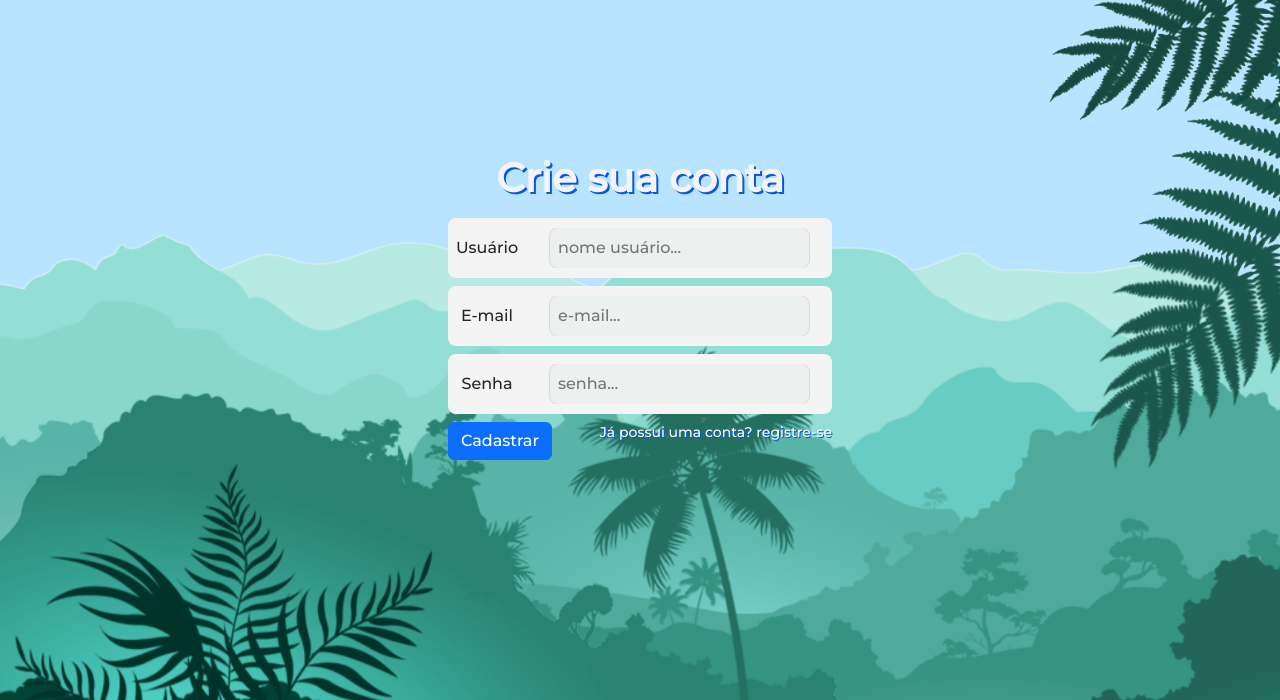
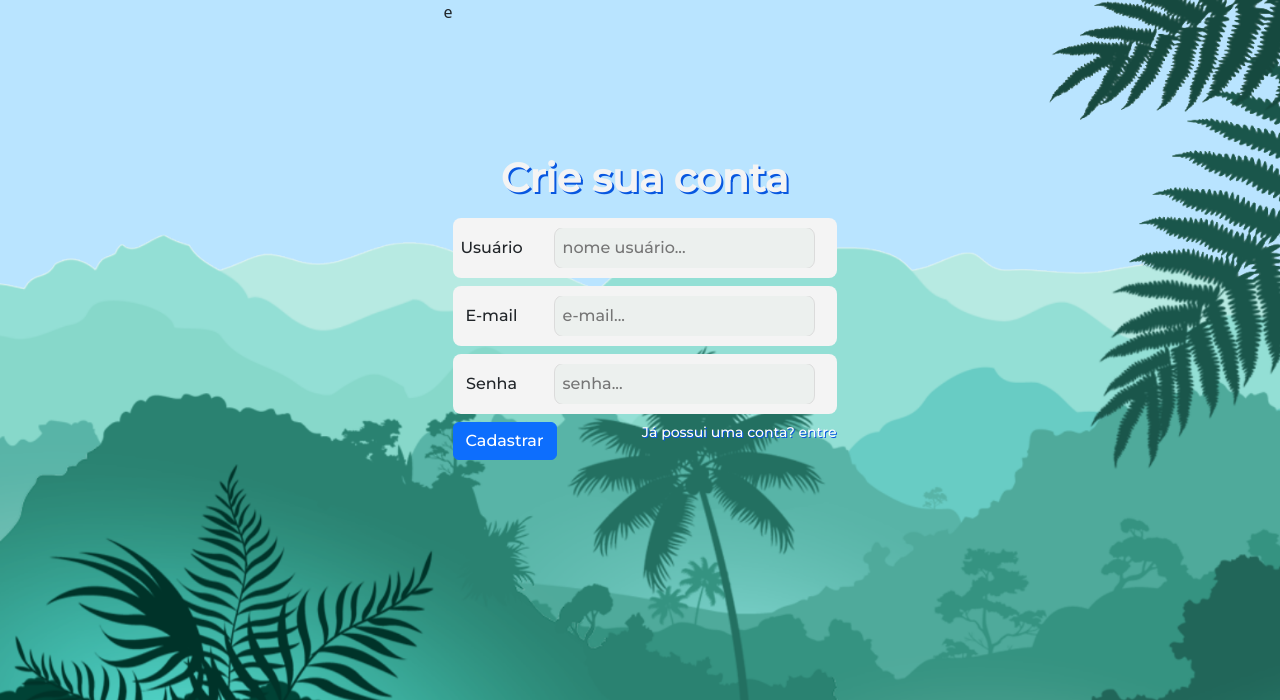
Before and after one commit to RafaelViktor29/to-do_list_fael, a Django app: page /auth/register/ in a window 1280 px wide. Shown: the top 700 px of the page. Run offline with Django 4.2, Linux system fonts and the light colour scheme; some libraries are stand-ins or nearby versions.

Commit message:
Update register.html

```diff
--- a/autenticacao/templates/register.html
+++ b/autenticacao/templates/register.html
@@ -1,4 +1,4 @@
-{% load static %}
+e{% load static %}
 <!DOCTYPE html>
 <html lang="pt-BR">
   <head>
@@ -68,7 +68,7 @@
 
           <div class="d-flex justify-content-between"><!-- Enviar -->
             <button type="submit" class="btn btn-primary">Cadastrar</button>
-            <a href="{% url 'login_user' %}" class="link-auth">Já possui uma conta? registre-se</a>
+            <a href="{% url 'login_user' %}" class="link-auth">Já possui uma conta? entre</a>
           </div><!-- EndEnviar -->
 
         </form>
```
